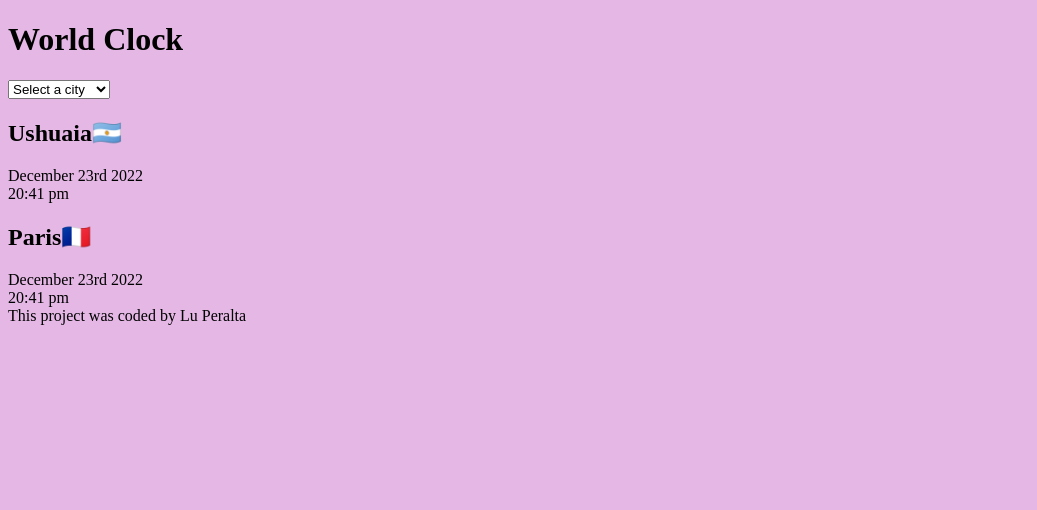
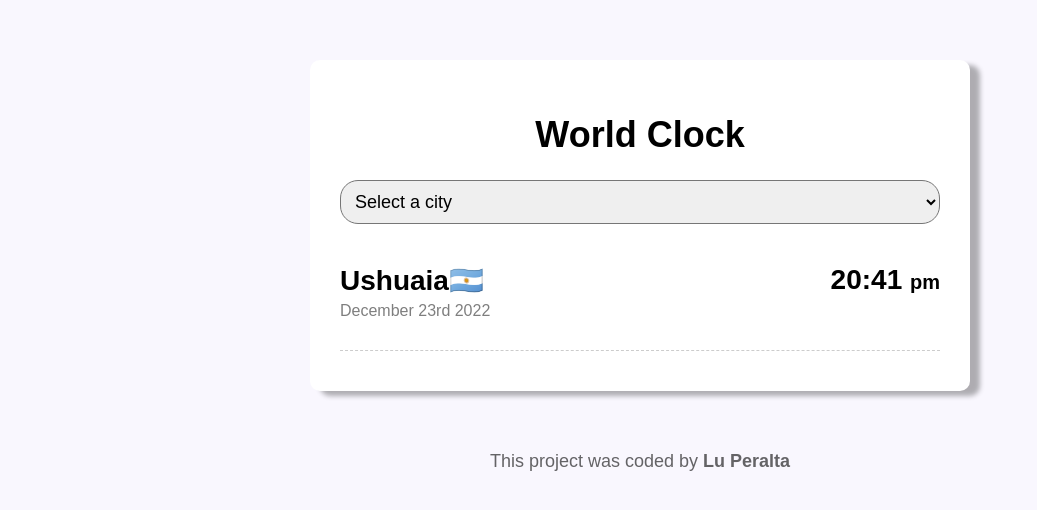
Before and after one commit to luperaltaa/world-clock, a plain HTML site: page index.html in a window 1280 px wide. Shown: the whole page, without its empty margins (0-1037 px from the left). Drawn offline with Linux system fonts and the light colour scheme; files whose address does not match are found by name.

Commit message:
Style Css
general page styling.

```diff
--- a/index.html
+++ b/index.html
@@ -18,15 +18,17 @@
         <option value="">Buenos Aires</option>
       </select>
       <div class="city">
-        <h2>Ushuaia🇦🇷</h2>
+        <div>
+          <h2>Ushuaia🇦🇷</h2>
+          <div class="date">December 23rd 2022</div>
+        </div>
+        <div class="time">20:41 <small> pm</small></div>
+        <!-- <h2>Paris🇫🇷</h2>
         <div class="date">December 23rd 2022</div>
-        <div class="time">20:41 pm</div>
-        <h2>Paris🇫🇷</h2>
-        <div class="date">December 23rd 2022</div>
-        <div class="time">20:41 pm</div>
+        <div class="time">20:41 <small> pm</small></div> -->
       </div>
     </div>
-    <footer>This project was coded by Lu Peralta</footer>
+    <footer>This project was coded by <strong>Lu Peralta</strong></footer>
     <script src="scr/index.js"></script>
   </body>
 </html>
--- a/src/style.css
+++ b/src/style.css
@@ -1,3 +1,59 @@
 body {
-  background-color: #e4b7e5;
+  background-color: #f9f7fe;
+  font-family: sans-serif;
 }
+h1 {
+  text-align: center;
+  font-family: Arial, Helvetica, sans-serif;
+  font-size: 36px;
+}
+h2 {
+  margin: 0 0 5px;
+  font-size: 28px;
+}
+
+select {
+  display: block;
+  width: 100%;
+  font-size: 18px;
+  border-radius: 18px;
+  padding: 10px;
+}
+
+.container {
+  max-width: 600px;
+  margin: 60px auto;
+  background: white;
+  padding: 30px;
+  box-shadow: 10px 5px 5px rgba(0, 0, 0, 0.3);
+  border-radius: 10px;
+}
+
+.city {
+  display: flex;
+  margin: 10px 0;
+  justify-content: space-between;
+  padding: 30px 0;
+  border-bottom: 1px dashed rgba(0, 0, 0, 0.2);
+}
+
+.date {
+  opacity: 0.5;
+}
+
+.time {
+  font-size: 28px;
+  font-weight: bold;
+}
+
+.time small {
+  font-size: 20px;
+  vertical-align: middle;
+  line-height: 36px;
+}
+
+footer {
+  text-align: center;
+  font-size: 18px;
+  color: rgba(0, 0, 0, 0.6);
+}
```
